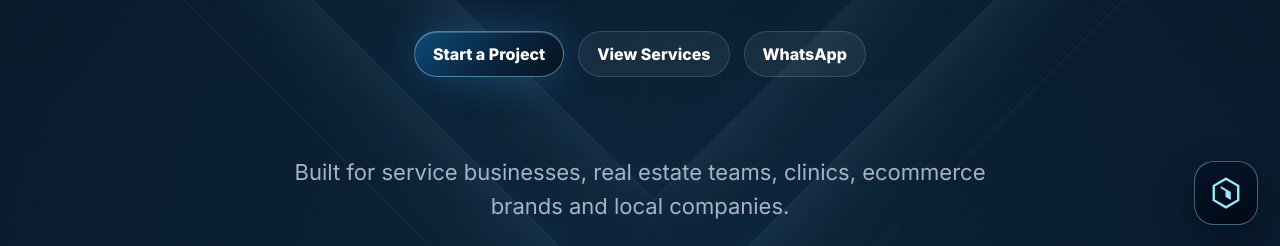
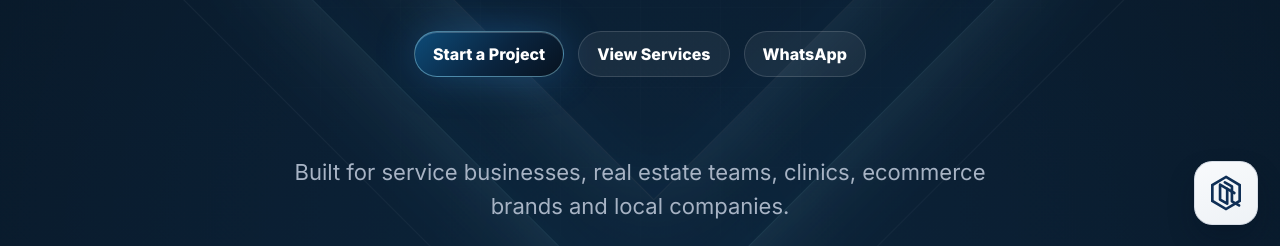
Before and after one commit to Hosi34521/Iluminity_Oficial, a plain HTML site: page en.html in a window 1280 px wide. Shown: the part 553-799 px from the top of the page. Drawn offline with Linux system fonts and the light colour scheme.

Commit message:
Refine chat bot icon to match Iluminity logo style

```diff
--- a/en.html
+++ b/en.html
@@ -1086,10 +1086,10 @@
     .chat-trigger {
       width: 64px;
       height: 64px;
-      border-radius: 20px;
-      border: 1px solid rgba(155, 231, 255, 0.4);
-      background: linear-gradient(160deg, rgba(6, 21, 42, 0.95), rgba(2, 8, 18, 0.95));
-      box-shadow: 0 16px 34px rgba(0, 8, 20, 0.45);
+      border-radius: 18px;
+      border: 1px solid #d7dde6;
+      background: linear-gradient(160deg, #f8fafc, #eef2f6);
+      box-shadow: 0 14px 26px rgba(4, 14, 30, 0.25);
       display: grid;
       place-items: center;
       cursor: pointer;
@@ -1098,13 +1098,13 @@
 
     .chat-trigger:hover {
       transform: translateY(-2px);
-      border-color: rgba(155, 231, 255, 0.7);
-      box-shadow: 0 20px 40px rgba(0, 8, 20, 0.52);
+      border-color: #9fb2c8;
+      box-shadow: 0 18px 34px rgba(4, 14, 30, 0.3);
     }
 
     .chat-trigger svg {
-      width: 34px;
-      height: 34px;
+      width: 38px;
+      height: 38px;
     }
 
     .chat-panel {
@@ -2653,8 +2653,10 @@
     <div class="chat-float" id="aiChat">
       <button class="chat-trigger" id="chatToggle" aria-label="Open solutions advisor" title="Iluminity advisor">
         <svg viewBox="0 0 64 64" fill="none" aria-hidden="true">
-          <path d="M32 5L55 18.5V45.5L32 59L9 45.5V18.5L32 5Z" stroke="#9BE7FF" stroke-width="4.5" />
-          <path d="M22 19L41 30V45L31 39V28L22 23V19Z" fill="#9BE7FF" />
+          <path d="M32 5L55 18.5V45.5L32 59L9 45.5V18.5L32 5Z" stroke="#0f2f56" stroke-width="4.5" />
+          <path d="M22 18L34 25V50L22 43V18Z" stroke="#0f2f56" stroke-width="4.5" stroke-linejoin="round" />
+          <path d="M30 14L42 21V46L54 53" stroke="#0f2f56" stroke-width="4.5" stroke-linecap="round" stroke-linejoin="round" />
+          <path d="M34 25L46 32" stroke="#0f2f56" stroke-width="4.5" stroke-linecap="round" />
         </svg>
       </button>
 
```
Also changed, not shown: es.html (+12 -10 lines).
